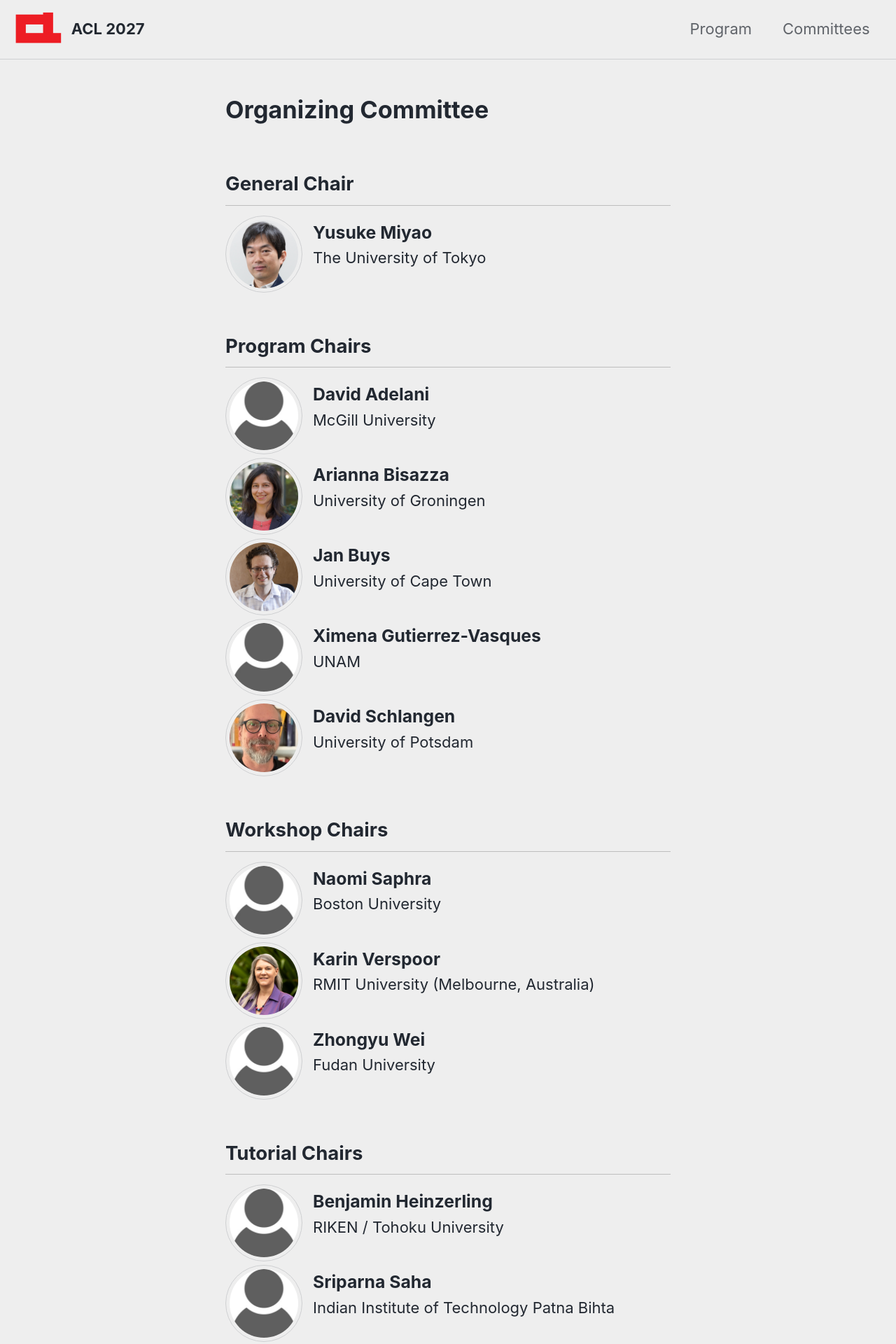
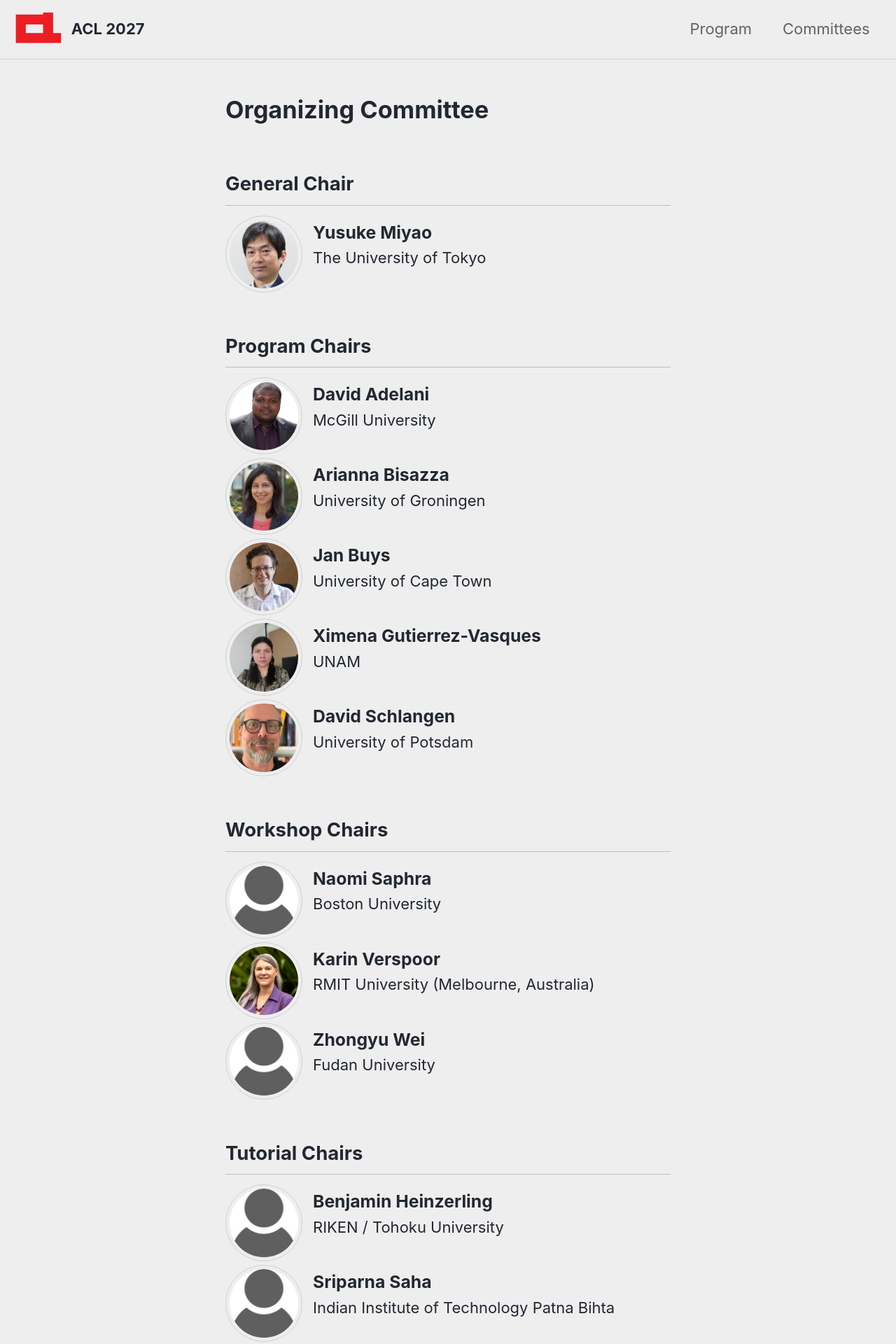
Before and after one commit to acl-org/acl-2027, a Jekyll site: the page built from _pages/committees/organization.md, in a window 1280 px wide. Shown: the top 1920 px of the page at 70% size. Built offline with Jekyll 4.4.1, drawn with Linux system fonts in a browser that asks for light colours; cached includes are drawn as plain includes.

Commit message:
added photos for David and Ximena

```diff
--- a/_pages/committees/organization.md
+++ b/_pages/committees/organization.md
@@ -20,7 +20,7 @@ sidebar:
 
 {% include committee-member.html
    name="David Adelani"
-   picture="/assets/images/committee/name_surname.jpg"
+   picture="/assets/images/committee/david_adelani.jpg"
    site=null
    institution="McGill University"
    email = "david.adelani@mila.quebec"
@@ -44,7 +44,7 @@ sidebar:
 
 {% include committee-member.html
    name="Ximena Gutierrez-Vasques"
-   picture="/assets/images/committee/name_surname.jpg"
+   picture="/assets/images/committee/ximena_gutierrez.jpg"
    site=null
    institution="UNAM"
    email = "xim@unam.mx"
```
Also changed, not shown: assets/images/committee/david_adelani.jpg (added), assets/images/committee/ximena_gutierrez.jpg (added).
